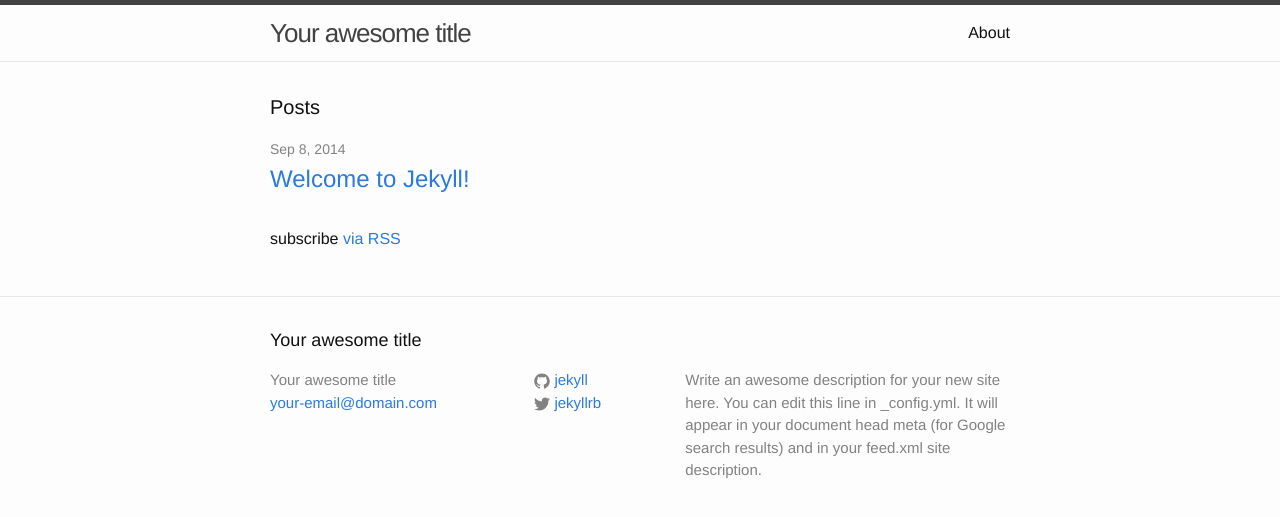
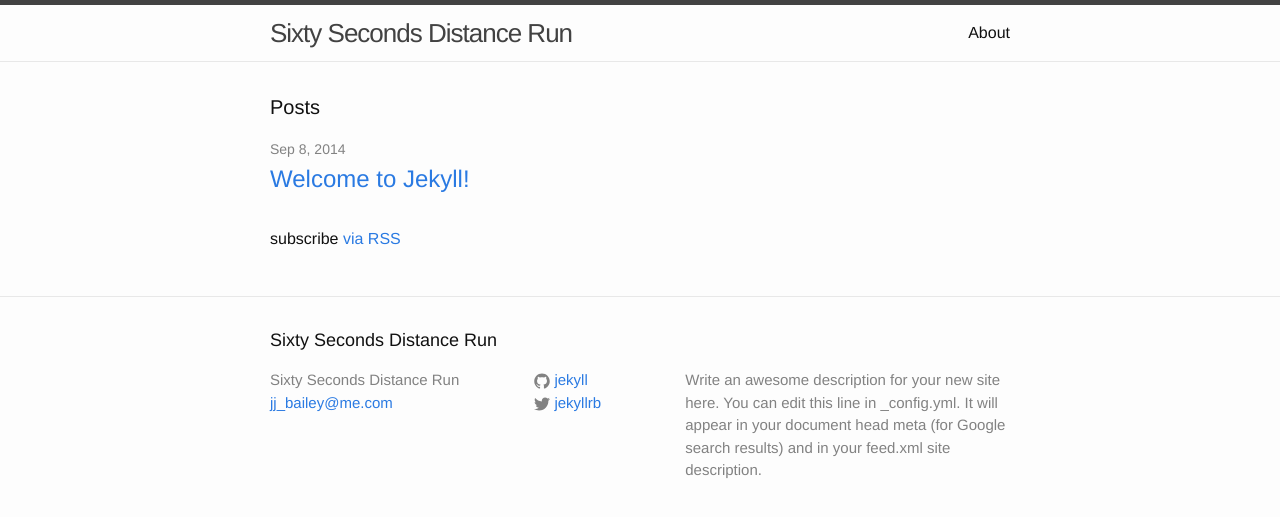
Before and after one commit to joshua-bailey/joshua-bailey.github.io, a Jekyll site: the page built from index.html, in a window 1280 px wide. Shown: the top 517 px of the page. Built offline with Jekyll 4.4.1, drawn with Linux system fonts in a browser that asks for light colours.

Commit message:
Update _config.yml

```diff
--- a/_config.yml
+++ b/_config.yml
@@ -1,12 +1,12 @@
 # Site settings
-title: Your awesome title
-email: your-email@domain.com
+title: Sixty Seconds Distance Run
+email: jj_bailey@me.com
 description: > # this means to ignore newlines until "baseurl:"
   Write an awesome description for your new site here. You can edit this
   line in _config.yml. It will appear in your document head meta (for
   Google search results) and in your feed.xml site description.
 baseurl: "" # the subpath of your site, e.g. /blog/
-url: "http://yourdomain.com" # the base hostname & protocol for your site
+url: "http://joshuabailey.me" # the base hostname & protocol for your site
 twitter_username: jekyllrb
 github_username:  jekyll
 
```
